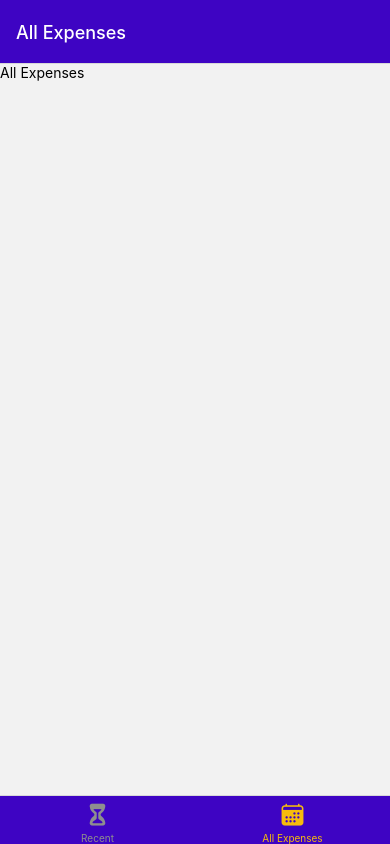
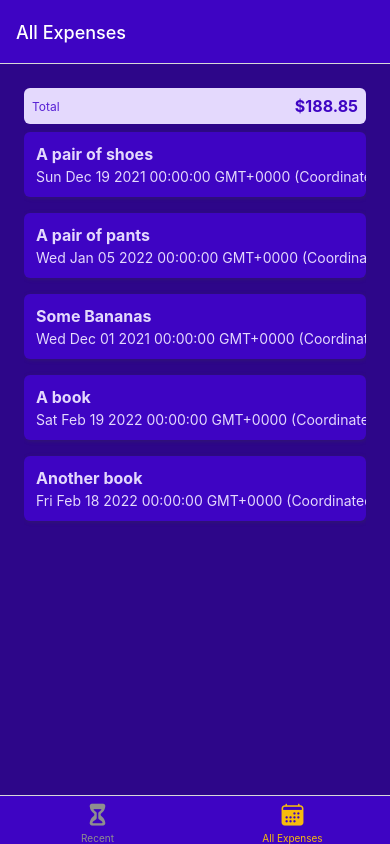
Before and after one commit to michaelperf/expense-tracker, a React Native app: screen /AllExpenses in a window 390 px wide. Built offline with nearby package versions, Linux system fonts and the light colour scheme.

Commit message:
Further updates

```diff
--- /dev/null
+++ b/components/ExpensesOutput/ExpenseItem.js
@@ -0,0 +1,58 @@
+import { Pressable, StyleSheet, Text, View } from 'react-native';
+import { GlobalStyles } from '../../constants/styles';
+
+const ExpenseItem = ({ description, amount, date }) => {
+  return (
+    <Pressable>
+      <View style={styles.expenseItem}>
+        <View>
+          <Text style={[styles.textBase, styles.description]}>
+            {description}
+          </Text>
+          <Text style={styles.textBase}>{date.toString()}</Text>
+        </View>
+        <View style={styles.amountContainer}>
+          <Text style={styles.amount}>{amount}</Text>
+        </View>
+      </View>
+    </Pressable>
+  );
+};
+
+export default ExpenseItem;
+
+const styles = StyleSheet.create({
+  expenseItem: {
+    padding: 12,
+    marginVertical: 8,
+    backgroundColor: GlobalStyles.colors.primary500,
+    flexDirection: 'row',
+    justifyContent: 'space-between',
+    borderRadius: 6,
+    elevation: 3,
+    shadowColor: GlobalStyles.colors.gray500,
+    shadowRadius: 4,
+    shadowOffset: { width: 1, height: 1 },
+    shadowOpacity: 0.4,
+  },
+  textBase: {
+    color: GlobalStyles.colors.primary50,
+  },
+  description: {
+    fontSize: 16,
+    marginBottom: 4,
+    fontWeight: 'bold',
+  },
+  amountContainer: {
+    paddingHorizontal: 12,
+    paddingVertical: 4,
+    backgroundColor: 'white',
+    justifyContent: 'center',
+    alignItems: 'center',
+    borderRadius: 4,
+  },
+  amount: {
+    color: GlobalStyles.colors.primary500,
+    fontWeight: 'bold',
+  },
+});
--- a/components/ExpensesOutput/ExpensesList.js
+++ b/components/ExpensesOutput/ExpensesList.js
@@ -1,7 +1,18 @@
 import { FlatList } from 'react-native';
+import ExpenseItem from './ExpenseItem';
 
-const ExpensesList = () => {
-  return <FlatList />;
+const renderExpenseItem = (itemData) => {
+  return <ExpenseItem {...itemData.item} />;
+};
+
+const ExpensesList = ({ expenses }) => {
+  return (
+    <FlatList
+      data={expenses}
+      renderItem={renderExpenseItem}
+      keyExtractor={(item) => item.id}
+    />
+  );
 };
 
 export default ExpensesList;
--- a/components/ExpensesOutput/ExpensesOutput.js
+++ b/components/ExpensesOutput/ExpensesOutput.js
@@ -1,14 +1,58 @@
-import { View } from 'react-native';
+import { StyleSheet, View } from 'react-native';
 import ExpensesSummary from './ExpensesSummary';
 import ExpensesList from './ExpensesList';
+import { GlobalStyles } from '../../constants/styles';
 
-const ExpensesOutput = ({ expenses }) => {
+const DUMMY_EXPENSES = [
+  {
+    id: 'e1',
+    description: 'A pair of shoes',
+    amount: 59.99,
+    date: new Date('2021-12-19'),
+  },
+  {
+    id: 'e2',
+    description: 'A pair of pants',
+    amount: 89.29,
+    date: new Date('2022-01-05'),
+  },
+  {
+    id: 'e3',
+    description: 'Some Bananas',
+    amount: 5.99,
+    date: new Date('2021-12-01'),
+  },
+  {
+    id: 'e4',
+    description: 'A book',
+    amount: 14.99,
+    date: new Date('2022-02-19'),
+  },
+  {
+    id: 'e5',
+    description: 'Another book',
+    amount: 18.59,
+    date: new Date('2022-02-18'),
+  },
+];
+
+const ExpensesOutput = ({ expenses, expensesPeriod }) => {
   return (
-    <View>
-      <ExpensesSummary />
-      <ExpensesList />
+    <View style={styles.container}>
+      <ExpensesSummary expenses={DUMMY_EXPENSES} periodName={expensesPeriod} />
+      <ExpensesList expenses={DUMMY_EXPENSES} />
     </View>
   );
 };
 
 export default ExpensesOutput;
+
+const styles = StyleSheet.create({
+  container: {
+    flex: 1,
+    paddingHorizontal: 24,
+    paddingTop: 24,
+    paddingBottom: 0,
+    backgroundColor: GlobalStyles.colors.primary700,
+  },
+});
--- a/components/ExpensesOutput/ExpensesSummary.js
+++ b/components/ExpensesOutput/ExpensesSummary.js
@@ -1,12 +1,37 @@
-import { View, Text } from 'react-native';
+import { View, Text, StyleSheet } from 'react-native';
+import { GlobalStyles } from '../../constants/styles';
 
-const ExpensesSummary = () => {
+const ExpensesSummary = ({ expenses, periodName }) => {
+  const expensesSum = expenses.reduce((sum, expense) => {
+    return sum + expense.amount;
+  }, 0);
+
   return (
-    <View>
-      <Text>Last 7 Days</Text>
-      <Text>$177.95</Text>
+    <View style={styles.container}>
+      <Text style={styles.period}>{periodName}</Text>
+      <Text style={styles.sum}>${expensesSum.toFixed(2)}</Text>
     </View>
   );
 };
 
 export default ExpensesSummary;
+
+const styles = StyleSheet.create({
+  container: {
+    padding: 8,
+    backgroundColor: GlobalStyles.colors.primary50,
+    borderRadius: 6,
+    flexDirection: 'row',
+    justifyContent: 'space-between',
+    alignItems: 'center',
+  },
+  period: {
+    fontSize: 12,
+    color: GlobalStyles.colors.primary400,
+  },
+  sum: {
+    fontSize: 16,
+    fontWeight: 'bold',
+    color: GlobalStyles.colors.primary500,
+  },
+});
--- a/screens/AllExpenses.js
+++ b/screens/AllExpenses.js
@@ -1,7 +1,7 @@
-import { Text } from 'react-native';
+import ExpensesOutput from '../components/ExpensesOutput/ExpensesOutput';
 
 const AllExpenses = () => {
-  return <Text>All Expenses</Text>;
+  return <ExpensesOutput expensesPeriod={'Total'} />;
 };
 
 export default AllExpenses;
--- a/screens/RecentExpenses.js
+++ b/screens/RecentExpenses.js
@@ -1,7 +1,7 @@
-import { Text } from 'react-native';
+import ExpensesOutput from '../components/ExpensesOutput/ExpensesOutput';
 
 const RecentExpenses = () => {
-  return <Text>Recent Expenses</Text>;
+  return <ExpensesOutput expensesPeriod={'Last 7 Days'} />;
 };
 
 export default RecentExpenses;
```
